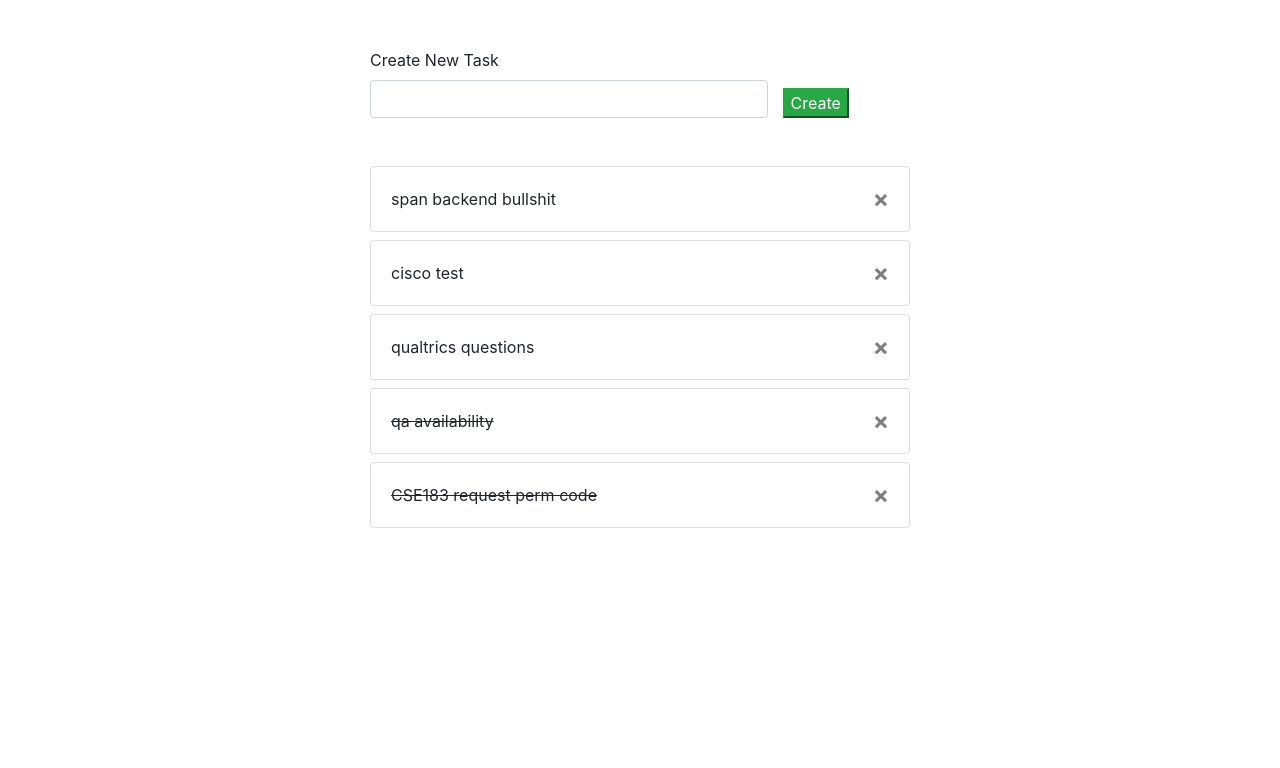
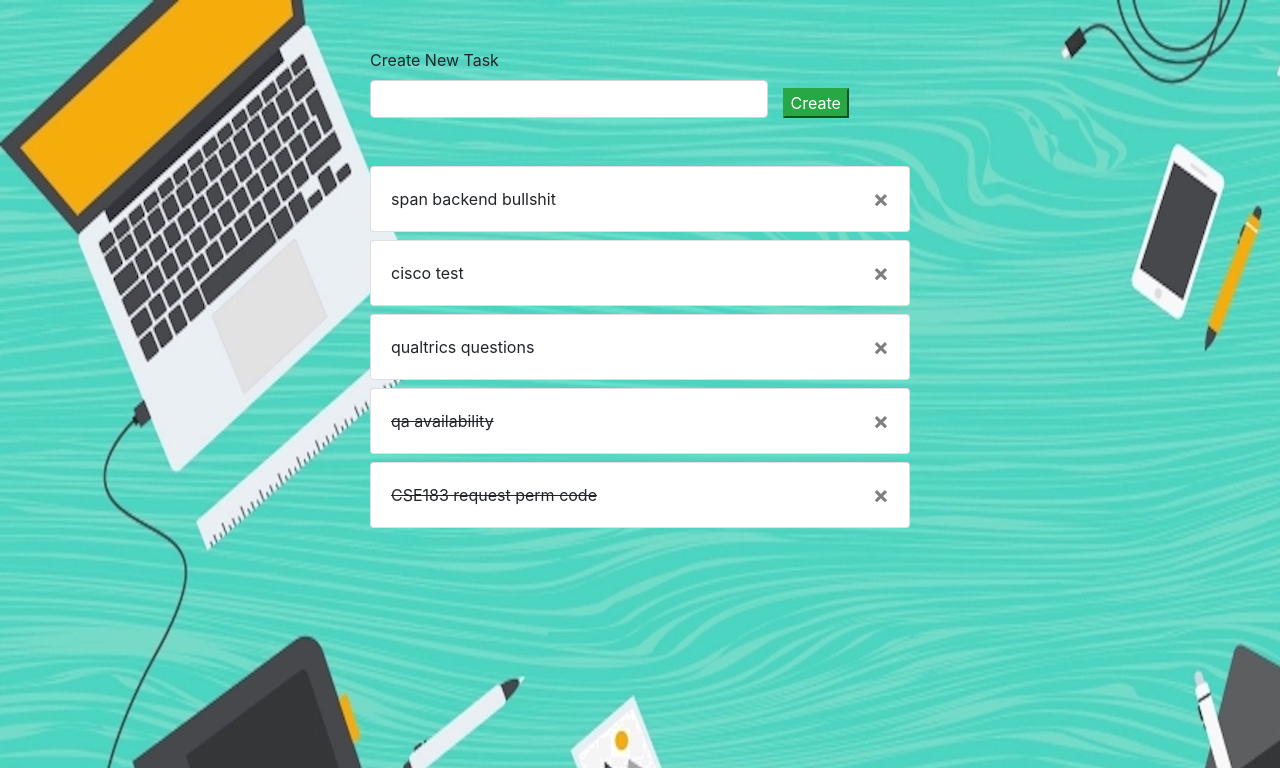
Before and after one commit to KennethSC/Django-TODO, a Django app: page /tasks/ in a window 1280 px wide. Shown: the top 768 px of the page. Run offline with Django 3.2, Linux system fonts and the light colour scheme; data comes from the database, SQL or seed files in the repository; both versions use the stored data as it was after the commit; some libraries are stand-ins or nearby versions.

Commit message:
Finished all functionality

```diff
--- a/app/todo/templates/main.html
+++ b/app/todo/templates/main.html
@@ -6,6 +6,13 @@
     <meta charset="UTF-8">
     <meta name="viewport" content="width=device-width, initial-scale=1.0">
     <meta http-equiv="X-UA-Compatible" content="ie=edge">
+    <style>
+        body {
+            background-image: url("{%static '/images/workspace-background.jpeg'%}");
+            background-repeat: no-repeat;
+        }
+    </style>
+    <link rel="icon" href="{% static 'images/todo-list.png' %}">
     <link rel="stylesheet" href="{% static 'style.css' %}">
     <link rel="stylesheet" href="https://stackpath.bootstrapcdn.com/bootstrap/4.1.3/css/bootstrap.min.css" integrity="sha384-MCw98/SFnGE8fJT3GXwEOngsV7Zt27NXFoaoApmYm81iuXoPkFOJwJ8ERdknLPMO" crossorigin="anonymous">
 
--- a/app/todo/todo/urls.py
+++ b/app/todo/todo/urls.py
@@ -20,7 +20,6 @@ from django.conf import settings
 from django.conf.urls.static import static
 
 
-
 urlpatterns = [
     path('admin/', admin.site.urls),
     path('tasks/', include('task.urls'))
```
Also changed, not shown: app/todo/db.sqlite3, app/todo/static/images/todo-list.png (added), app/todo/static/images/workspace-background.jpeg (added).
